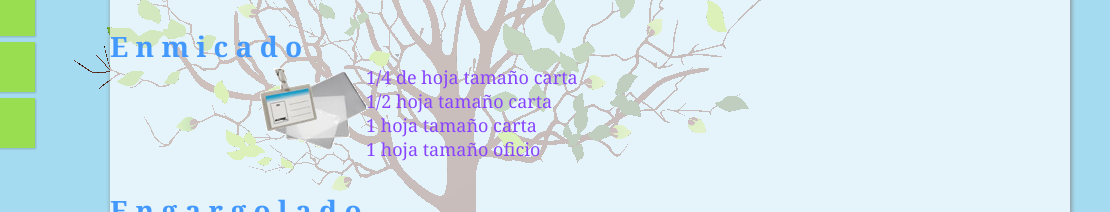
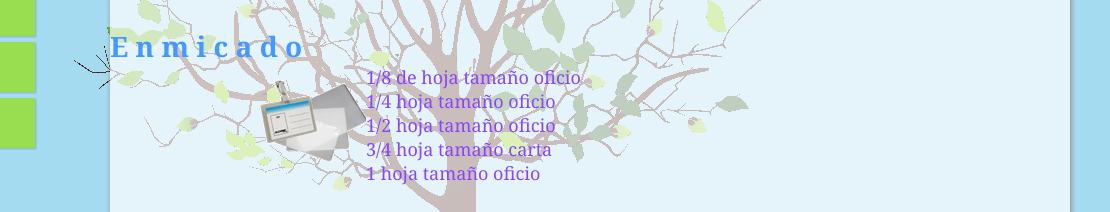
Before and after one commit to papeleria-alondra/papeleria-alondra.github.io, a plain HTML site: page sec/servicios.html in a window 1280 px wide. Shown: the part 322-534 px from the top of the page, 170-1280 px from the left. Drawn offline with Linux system fonts and the light colour scheme.

Commit message:
Más Servicios  y cambio de precios
Se incluyo una categoría más de un servicio y también se modifico la
base de datos de los precios de los servicios. Aun falta corregir el ID
de los precios, por grupo de servicio.

```diff
--- a/sec/servicios.html
+++ b/sec/servicios.html
@@ -100,17 +100,21 @@
                             <td id="TDLeyendas" colspan="4">E n m i c a d o</td>
                         </tr>
                         <tr>
-                            <td rowspan="4"></td>
-                            <td id="Imagen" rowspan="4"><IMG SRC="../imagenes/enmicado.png" ALT="Enmicado tamaño credencial hasta tamaño oficio"></td>
-                            <td id="opcionA">1/4 de hoja tamaño carta</td>
+                            <td rowspan="5"></td>
+                            <td id="Imagen" rowspan="5"><IMG SRC="../imagenes/enmicado.png" ALT="Enmicado tamaño credencial hasta tamaño oficio"></td>
+                            <td id="opcionA">1/8 de hoja tamaño oficio</td>
                             <td id="Precio3" style="color: #8844FF;"></td>
                         </tr>
                         <tr>
-                            <td id="opcionA">1/2 hoja tamaño carta</td>
+                            <td id="opcionA">1/4 hoja tamaño oficio</td>
                             <td id="Precio4" style="color: #8844FF;"></td>
                         </tr>
                         <tr>
-                            <td id="opcionA">1 hoja tamaño carta</td>
+                            <td id="opcionA">1/2 hoja tamaño oficio</td>
+                            <td id="Precio19" style="color: #8844FF;"></td>
+                        </tr>
+                        <tr>
+                            <td id="opcionA">3/4 hoja tamaño carta</td>
                             <td id="Precio5" style="color: #8844FF;"></td>
                         </tr>
                         <tr>
```
